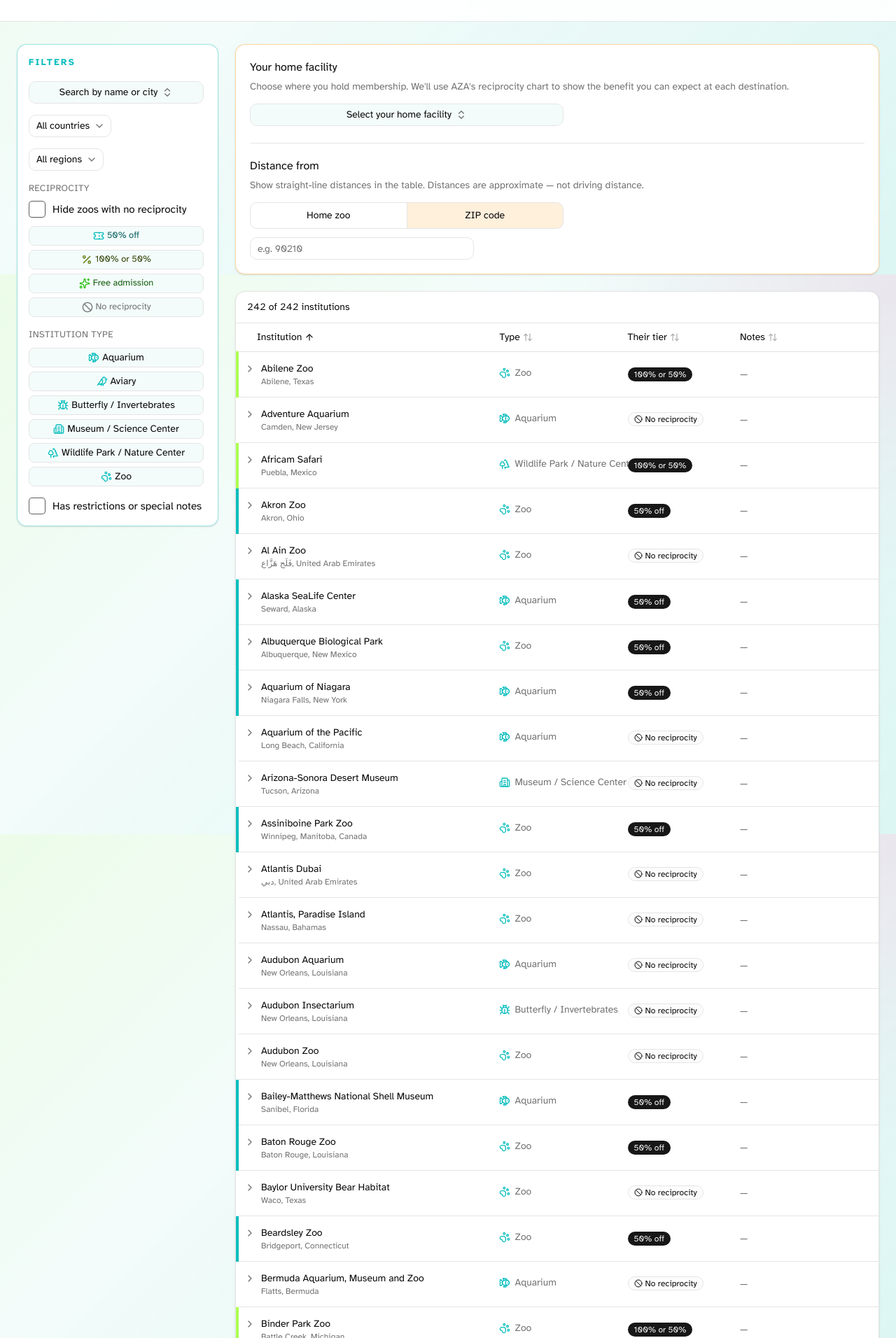
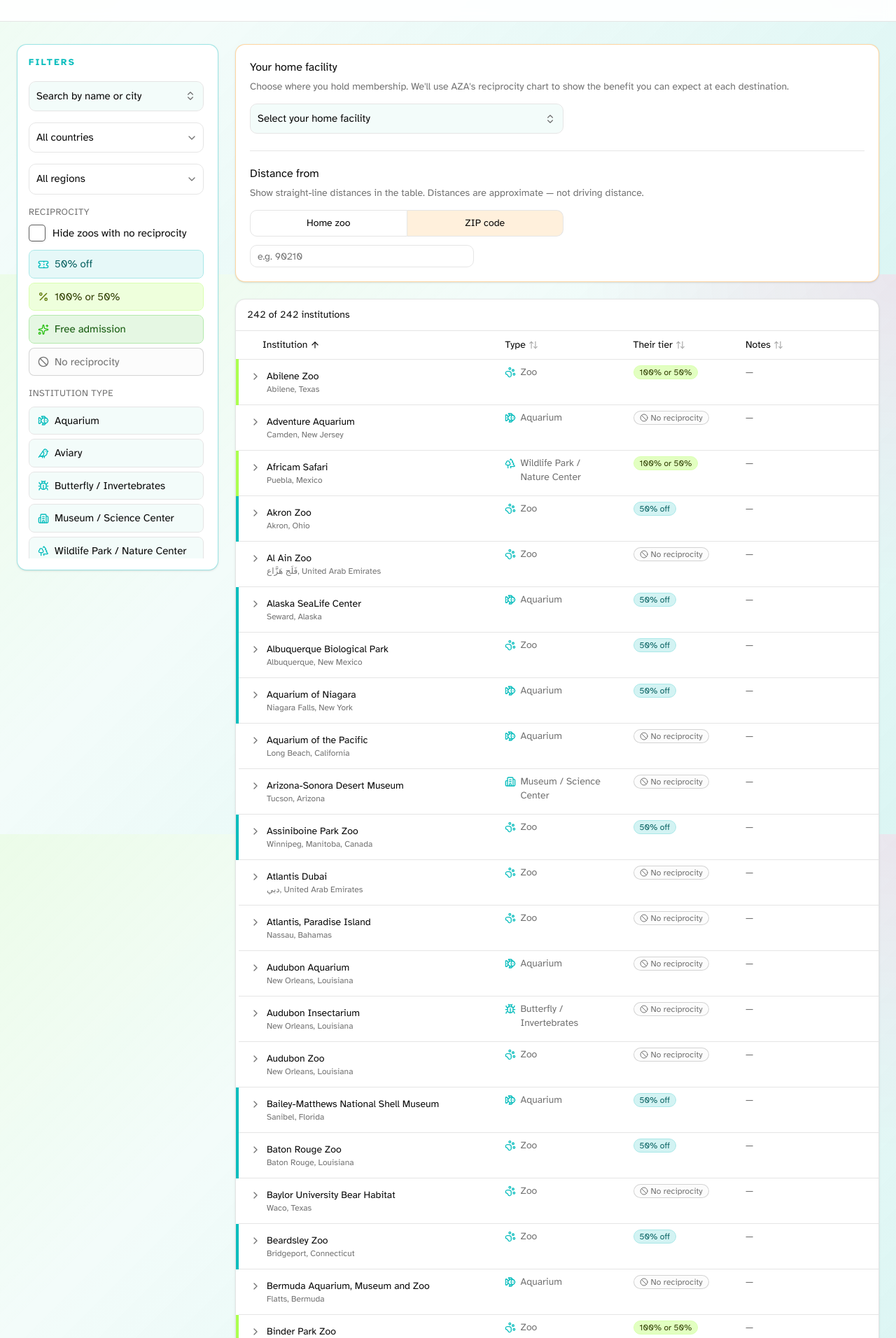
Before and after one commit to ianoff/zoo-compass, a Next.js app: page / in a window 1280 px wide. Shown: the part 408-2320 px from the top of the page at 70% size. Built offline with nearby package versions, Linux system fonts and the light colour scheme.

Commit message:
fix: restores color after refactor

```diff
--- a/app/globals.css
+++ b/app/globals.css
@@ -198,59 +198,6 @@
     );
   }
 
-  /* Tier 1: reciprocity / benefit badge tiers */
-  .badge-tier-teal {
-    @apply border-[color-mix(in_srgb,var(--neon-teal)_35%,white)] bg-[color-mix(in_srgb,var(--neon-teal)_18%,white)] text-[#055f5f];
-  }
-
-  .badge-tier-lime {
-    @apply border-[color-mix(in_srgb,var(--neon-lime)_45%,white)] bg-[color-mix(in_srgb,var(--neon-lime)_35%,white)] text-[#2f3d00];
-  }
-
-  .badge-tier-green {
-    @apply border-[color-mix(in_srgb,var(--neon-green)_35%,white)] bg-[color-mix(in_srgb,var(--neon-green)_18%,white)] text-[#145a0d];
-  }
-
-  .badge-tier-orange {
-    @apply border-[color-mix(in_srgb,var(--neon-orange)_35%,white)] bg-[color-mix(in_srgb,var(--neon-orange)_15%,white)] text-[#7a3e00];
-  }
-
-  .badge-tier-none {
-    @apply border-muted-foreground/30 bg-muted/30 text-muted-foreground;
-  }
-
-  .filter-tier-teal-inactive {
-    @apply border-[color-mix(in_srgb,var(--neon-teal)_35%,white)] bg-[color-mix(in_srgb,var(--neon-teal)_10%,white)] text-[#055f5f] hover:bg-[color-mix(in_srgb,var(--neon-teal)_18%,white)];
-  }
-
-  .filter-tier-lime-inactive {
-    @apply border-[color-mix(in_srgb,var(--neon-lime)_45%,white)] bg-[color-mix(in_srgb,var(--neon-lime)_20%,white)] text-[#2f3d00] hover:bg-[color-mix(in_srgb,var(--neon-lime)_30%,white)];
-  }
-
-  .filter-tier-green-inactive {
-    @apply border-[color-mix(in_srgb,var(--neon-green)_35%,white)] bg-[color-mix(in_srgb,var(--neon-green)_12%,white)] text-[#145a0d] hover:bg-[color-mix(in_srgb,var(--neon-green)_20%,white)];
-  }
-
-  .filter-tier-none-inactive {
-    @apply border-muted-foreground/30 bg-muted/30 text-muted-foreground hover:bg-muted/50;
-  }
-
-  .filter-tier-teal-active {
-    @apply border-neon-teal bg-neon-teal hover:bg-neon-teal/90 text-white;
-  }
-
-  .filter-tier-lime-active {
-    @apply border-neon-lime bg-neon-lime hover:bg-neon-lime/90 text-[#2f3d00];
-  }
-
-  .filter-tier-green-active {
-    @apply border-neon-green bg-neon-green hover:bg-neon-green/90 text-white;
-  }
-
-  .filter-tier-none-active {
-    @apply border-muted-foreground/50 bg-muted-foreground text-background hover:bg-muted-foreground/90;
-  }
-
   /* Tier 2: responsive short/full labels */
   .label-compact {
     @apply lg:hidden;
@@ -278,14 +225,6 @@
   }
 
   /* Tier 4: filter / combobox controls */
-  .filter-row-button {
-    @apply h-auto w-full min-w-0 justify-start gap-2 px-3 py-2 text-left text-[15px] whitespace-normal;
-  }
-
-  .combobox-trigger {
-    @apply h-auto w-full min-w-0 justify-between py-2.5 text-[15px] font-normal;
-  }
-
   .focus-ring-teal {
     @apply focus-visible:ring-neon-teal/40;
   }
@@ -294,15 +233,7 @@
     @apply focus-visible:ring-neon-orange/40;
   }
 
-  /* Tier 5: institutions table */
-  .table-cell-responsive {
-    @apply px-1 py-1.5 align-top whitespace-normal sm:px-3 sm:py-2 md:px-4;
-  }
-
-  .table-head-responsive {
-    @apply px-1 py-2 whitespace-normal sm:px-3 md:px-4;
-  }
-
+  /* Tier 5: institutions table (row borders — no shadcn utility conflicts) */
   .row-border-tier-none {
     @apply border-l-2 border-l-transparent sm:border-l-4;
   }
@@ -320,6 +251,184 @@
   }
 
   .row-expandable {
-    @apply hover:bg-muted/40 cursor-pointer;
+    @apply cursor-pointer hover:bg-muted/40;
   }
 }
+
+/*
+ * Unlayered overrides for shadcn Badge/Button utilities.
+ * @layer components loses to utility classes from cva(), so tier colors
+ * and filter/combobox layout must live here with !important.
+ */
+.badge-tier-teal {
+  border-color: color-mix(in srgb, var(--neon-teal) 35%, white) !important;
+  background-color: color-mix(in srgb, var(--neon-teal) 18%, white) !important;
+  color: #055f5f !important;
+}
+
+.badge-tier-lime {
+  border-color: color-mix(in srgb, var(--neon-lime) 45%, white) !important;
+  background-color: color-mix(in srgb, var(--neon-lime) 35%, white) !important;
+  color: #2f3d00 !important;
+}
+
+.badge-tier-green {
+  border-color: color-mix(in srgb, var(--neon-green) 35%, white) !important;
+  background-color: color-mix(in srgb, var(--neon-green) 18%, white) !important;
+  color: #145a0d !important;
+}
+
+.badge-tier-orange {
+  border-color: color-mix(in srgb, var(--neon-orange) 35%, white) !important;
+  background-color: color-mix(in srgb, var(--neon-orange) 15%, white) !important;
+  color: #7a3e00 !important;
+}
+
+.badge-tier-none {
+  border-color: color-mix(in srgb, var(--muted-foreground) 30%, transparent) !important;
+  background-color: color-mix(in srgb, var(--muted) 30%, transparent) !important;
+  color: var(--muted-foreground) !important;
+}
+
+.filter-tier-teal-inactive {
+  border-color: color-mix(in srgb, var(--neon-teal) 35%, white) !important;
+  background-color: color-mix(in srgb, var(--neon-teal) 10%, white) !important;
+  color: #055f5f !important;
+}
+
+.filter-tier-teal-inactive:hover {
+  background-color: color-mix(in srgb, var(--neon-teal) 18%, white) !important;
+}
+
+.filter-tier-lime-inactive {
+  border-color: color-mix(in srgb, var(--neon-lime) 45%, white) !important;
+  background-color: color-mix(in srgb, var(--neon-lime) 20%, white) !important;
+  color: #2f3d00 !important;
+}
+
+.filter-tier-lime-inactive:hover {
+  background-color: color-mix(in srgb, var(--neon-lime) 30%, white) !important;
+}
+
+.filter-tier-green-inactive {
+  border-color: color-mix(in srgb, var(--neon-green) 35%, white) !important;
+  background-color: color-mix(in srgb, var(--neon-green) 12%, white) !important;
+  color: #145a0d !important;
+}
+
+.filter-tier-green-inactive:hover {
+  background-color: color-mix(in srgb, var(--neon-green) 20%, white) !important;
+}
+
+.filter-tier-none-inactive {
+  border-color: color-mix(in srgb, var(--muted-foreground) 30%, transparent) !important;
+  background-color: color-mix(in srgb, var(--muted) 30%, transparent) !important;
+  color: var(--muted-foreground) !important;
+}
+
+.filter-tier-none-inactive:hover {
+  background-color: color-mix(in srgb, var(--muted) 50%, transparent) !important;
+}
+
+.filter-tier-teal-active {
+  border-color: var(--neon-teal) !important;
+  background-color: var(--neon-teal) !important;
+  color: white !important;
+}
+
+.filter-tier-teal-active:hover {
+  background-color: color-mix(in srgb, var(--neon-teal) 90%, transparent) !important;
+}
+
+.filter-tier-lime-active {
+  border-color: var(--neon-lime) !important;
+  background-color: var(--neon-lime) !important;
+  color: #2f3d00 !important;
+}
+
+.filter-tier-lime-active:hover {
+  background-color: color-mix(in srgb, var(--neon-lime) 90%, transparent) !important;
+}
+
+.filter-tier-green-active {
+  border-color: var(--neon-green) !important;
+  background-color: var(--neon-green) !important;
+  color: white !important;
+}
+
+.filter-tier-green-active:hover {
+  background-color: color-mix(in srgb, var(--neon-green) 90%, transparent) !important;
+}
+
+.filter-tier-none-active {
+  border-color: color-mix(in srgb, var(--muted-foreground) 50%, transparent) !important;
+  background-color: var(--muted-foreground) !important;
+  color: var(--background) !important;
+}
+
+.filter-tier-none-active:hover {
+  background-color: color-mix(in srgb, var(--muted-foreground) 90%, transparent) !important;
+}
+
+.filter-row-button {
+  height: auto !important;
+  width: 100%;
+  min-width: 0;
+  justify-content: flex-start !important;
+  gap: 0.5rem;
+  padding-inline: 0.75rem;
+  padding-block: 0.5rem;
+  text-align: left !important;
+  font-size: 15px;
+  white-space: normal;
+}
+
+.combobox-trigger {
+  height: auto !important;
+  width: 100%;
+  min-width: 0;
+  justify-content: space-between !important;
+  padding-block: 0.625rem;
+  font-size: 15px;
+  font-weight: 400;
+}
+
+.table-cell-responsive {
+  padding-inline: 0.25rem;
+  padding-block: 0.375rem;
+  vertical-align: top;
+  white-space: normal !important;
+  overflow-wrap: anywhere;
+  word-break: break-word;
+}
+
+@media (min-width: 40rem) {
+  .table-cell-responsive {
+    padding-inline: 0.75rem;
+    padding-block: 0.5rem;
+  }
+}
+
+@media (min-width: 48rem) {
+  .table-cell-responsive {
+    padding-inline: 1rem;
+  }
+}
+
+.table-head-responsive {
+  padding-inline: 0.25rem;
+  padding-block: 0.5rem;
+  white-space: normal !important;
+}
+
+@media (min-width: 40rem) {
+  .table-head-responsive {
+    padding-inline: 0.75rem;
+  }
+}
+
+@media (min-width: 48rem) {
+  .table-head-responsive {
+    padding-inline: 1rem;
+  }
+}
--- a/components/institutions/institutions-table.tsx
+++ b/components/institutions/institutions-table.tsx
@@ -75,7 +75,7 @@
       (homeInstitutionSet ? 'w-[32%] sm:w-[14%]' : 'w-[18%] sm:w-[14%]'),
     columnId === 'distance' &&
       (homeInstitutionSet ? 'w-[22%] sm:w-[12%]' : 'w-[14%] sm:w-[12%]'),
-    columnId === 'notes' && 'hidden w-[18%] lg:table-cell',
+    columnId === 'notes' && 'hidden max-w-0 w-[18%] lg:table-cell',
   );
 }
 
```
